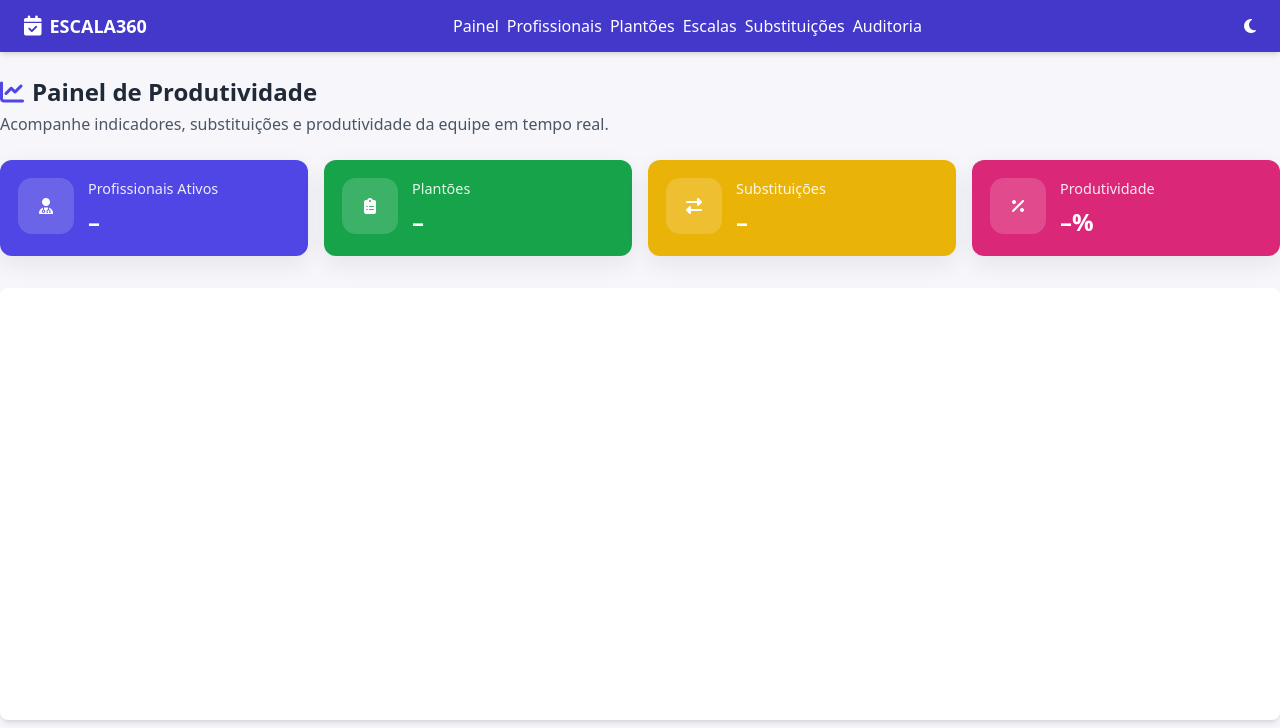
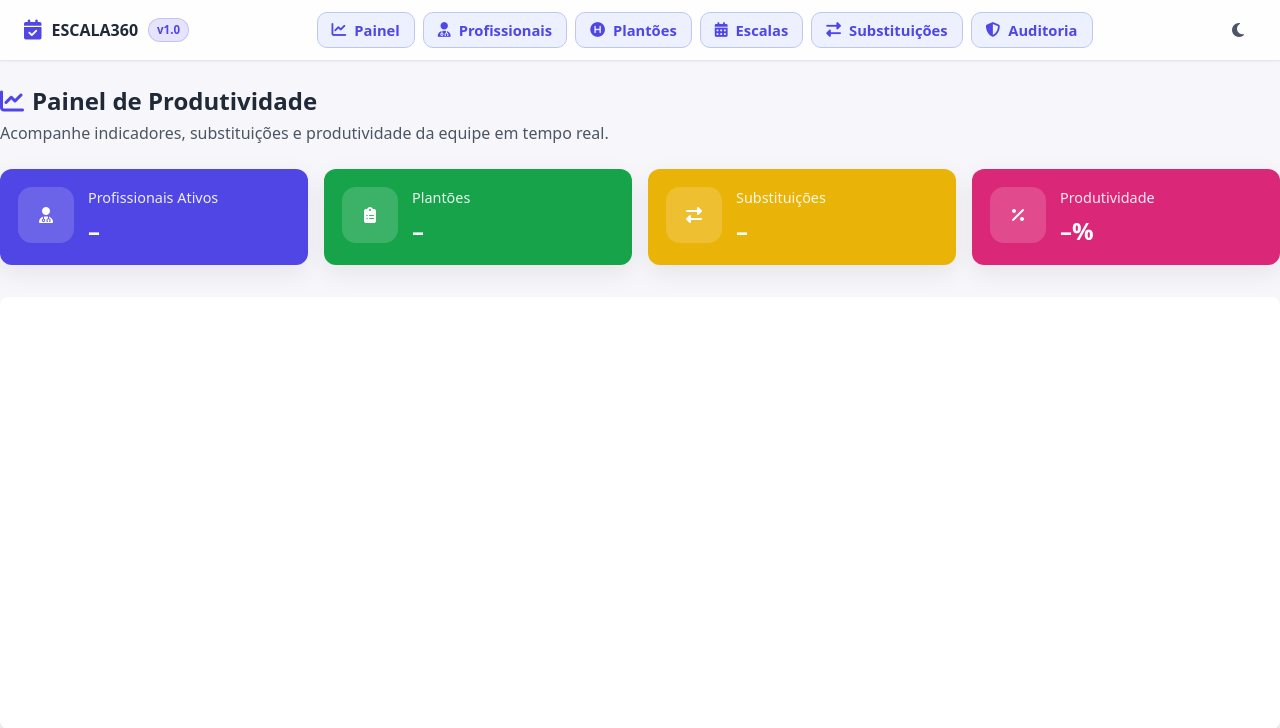
Before and after one commit to PadawanXXVI/escala360, a Flask app: page / in a window 1280 px wide. Shown: the top 728 px of the page. Run offline with Flask 3, Linux system fonts and the light colour scheme; data that the repository does not hold is empty; parts of the project's set-up code (start-up, migrations or seed data) failed here and were passed over; some libraries are stand-ins or nearby versions.

Commit message:
feat(ui): navbar responsiva com tema escuro e botões integrados ao style.css

```diff
--- a/templates/_navbar.html
+++ b/templates/_navbar.html
@@ -1,25 +1,56 @@
-<nav
-  class="bg-indigo-700 text-white px-6 py-3 flex items-center justify-between shadow-md"
->
-  <div class="flex items-center gap-2">
-    <i class="fas fa-calendar-check text-xl"></i>
-    <span class="font-semibold text-lg">ESCALA360</span>
+<nav class="navbar px-6 py-3 flex items-center justify-between shadow-sm">
+  <!-- 🔹 Logo e título -->
+  <div class="brand">
+    <i class="fas fa-calendar-check text-indigo-600 text-xl"></i>
+    <span>ESCALA360</span>
+    <span class="badge">v1.0</span>
   </div>
 
-  <div class="flex gap-2">
-    <a href="{{ url_for('index') }}" class="btn-nav">Painel</a>
-    <a href="{{ url_for('profissionais_bp.listar_profissionais') }}" class="btn-nav">Profissionais</a>
-    <a href="{{ url_for('plantoes_bp.listar_plantoes') }}" class="btn-nav">Plantões</a>
-    <a href="{{ url_for('escalas_bp.listar_escalas') }}" class="btn-nav">Escalas</a>
-    <a href="{{ url_for('substituicoes_bp.listar_substituicoes') }}" class="btn-nav">Substituições</a>
-    <a href="{{ url_for('auditoria_bp.listar_auditoria') }}" class="btn-nav">Auditoria</a>
+  <!-- 🔹 Navegação -->
+  <div class="nav-actions">
+    <a href="{{ url_for('index') }}" class="nav-btn">
+      <i class="fas fa-chart-line"></i> Painel
+    </a>
+    <a href="{{ url_for('profissionais_bp.listar_profissionais') }}" class="nav-btn">
+      <i class="fas fa-user-md"></i> Profissionais
+    </a>
+    <a href="{{ url_for('plantoes_bp.listar_plantoes') }}" class="nav-btn">
+      <i class="fas fa-hospital-symbol"></i> Plantões
+    </a>
+    <a href="{{ url_for('escalas_bp.listar_escalas') }}" class="nav-btn">
+      <i class="fas fa-calendar-alt"></i> Escalas
+    </a>
+    <a href="{{ url_for('substituicoes_bp.listar_substituicoes') }}" class="nav-btn">
+      <i class="fas fa-exchange-alt"></i> Substituições
+    </a>
+    <a href="{{ url_for('auditoria_bp.listar_auditoria') }}" class="nav-btn">
+      <i class="fas fa-shield-alt"></i> Auditoria
+    </a>
   </div>
 
+  <!-- 🔹 Botão de modo escuro -->
   <button
     id="dark-mode-toggle"
-    class="ml-4 text-white hover:text-yellow-400 transition-colors"
+    class="icon-btn text-gray-600 dark:text-gray-300 hover:text-indigo-500"
     title="Alternar modo escuro"
   >
     <i class="fas fa-moon"></i>
   </button>
 </nav>
+
+<script>
+  // Alternância entre modo claro/escuro
+  const toggle = document.getElementById("dark-mode-toggle");
+  toggle.addEventListener("click", () => {
+    document.documentElement.classList.toggle("dark");
+    localStorage.setItem(
+      "theme",
+      document.documentElement.classList.contains("dark") ? "dark" : "light"
+    );
+  });
+
+  // Mantém a preferência do usuário
+  if (localStorage.getItem("theme") === "dark") {
+    document.documentElement.classList.add("dark");
+  }
+</script>
```
